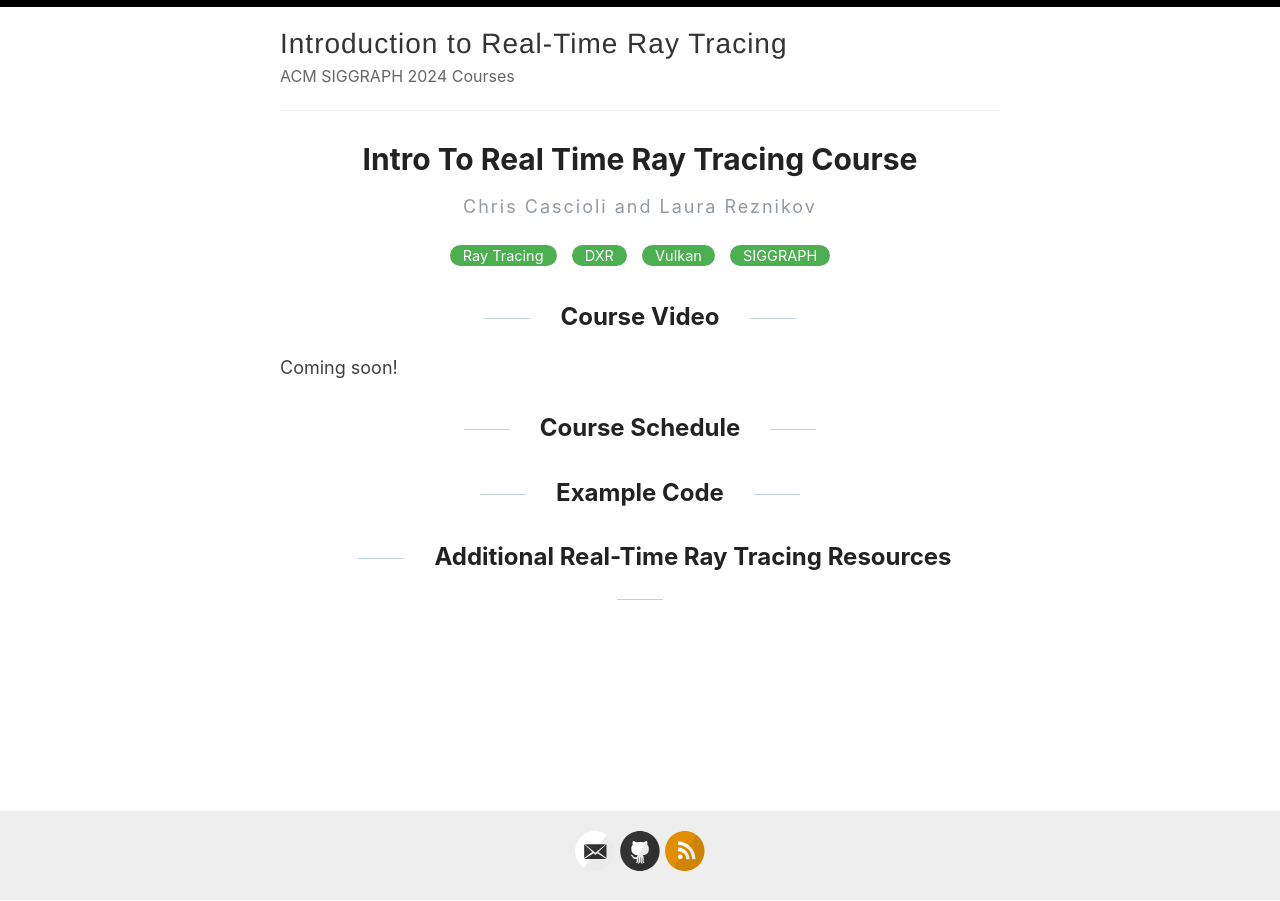
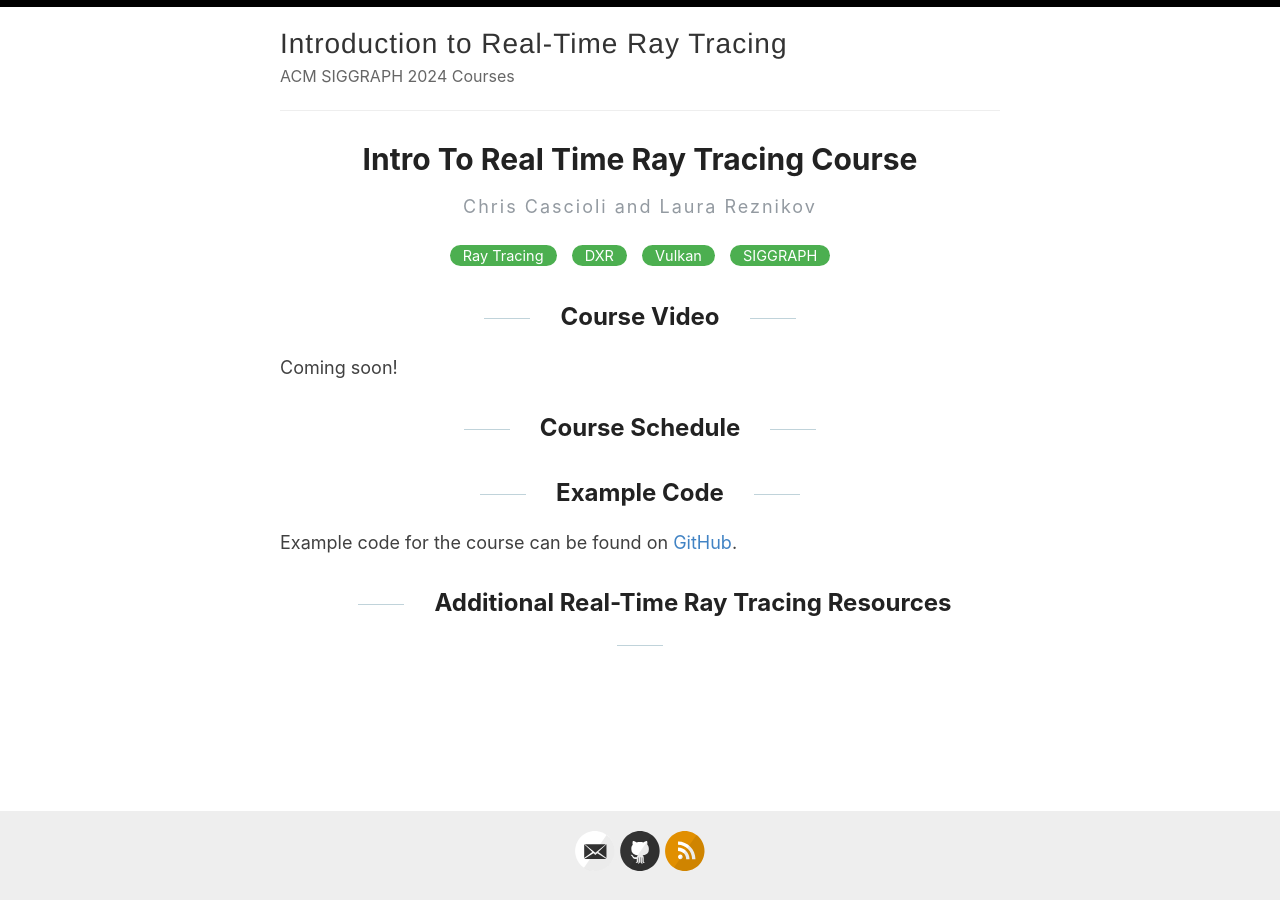
Before and after one commit to theanimatorreturns/BreadcrumbsIntroductionToRealTimeRayTracing, a Jekyll site: the page built from _posts/2024-07-27-intro-to-real-time-ray-tracing-course.md, in a window 1280 px wide. Built offline with Jekyll 4.4.1, drawn with Linux system fonts in a browser that asks for light colours.

Commit message:
Update 2024-07-27-intro-to-real-time-ray-tracing-course.md

```diff
--- a/_posts/2024-07-27-intro-to-real-time-ray-tracing-course.md
+++ b/_posts/2024-07-27-intro-to-real-time-ray-tracing-course.md
@@ -9,6 +9,7 @@
 ## Course Schedule
 
 ## Example Code
+Example code for the course can be found on [GitHub](https://github.com/vixorien/IntroductionToRealTimeRayTracing).
 
 ## Additional Real-Time Ray Tracing Resources
 
```
